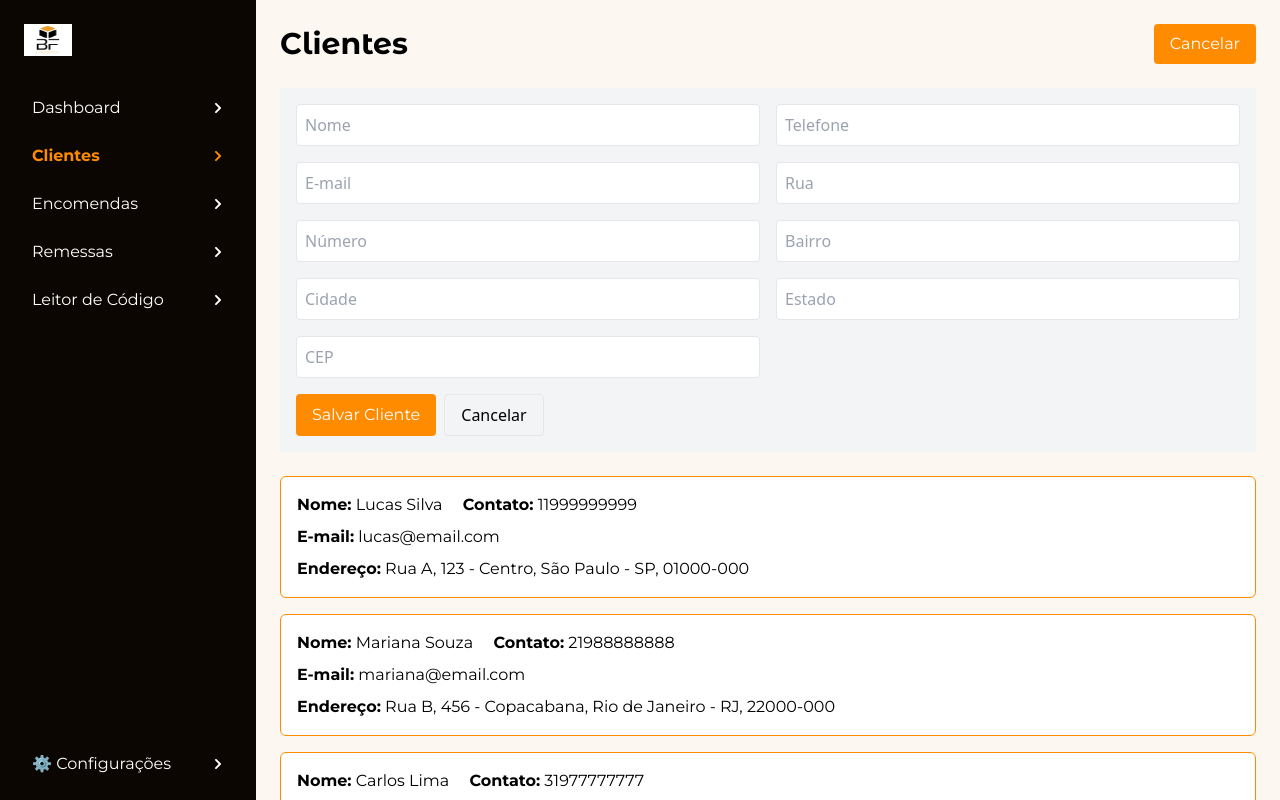
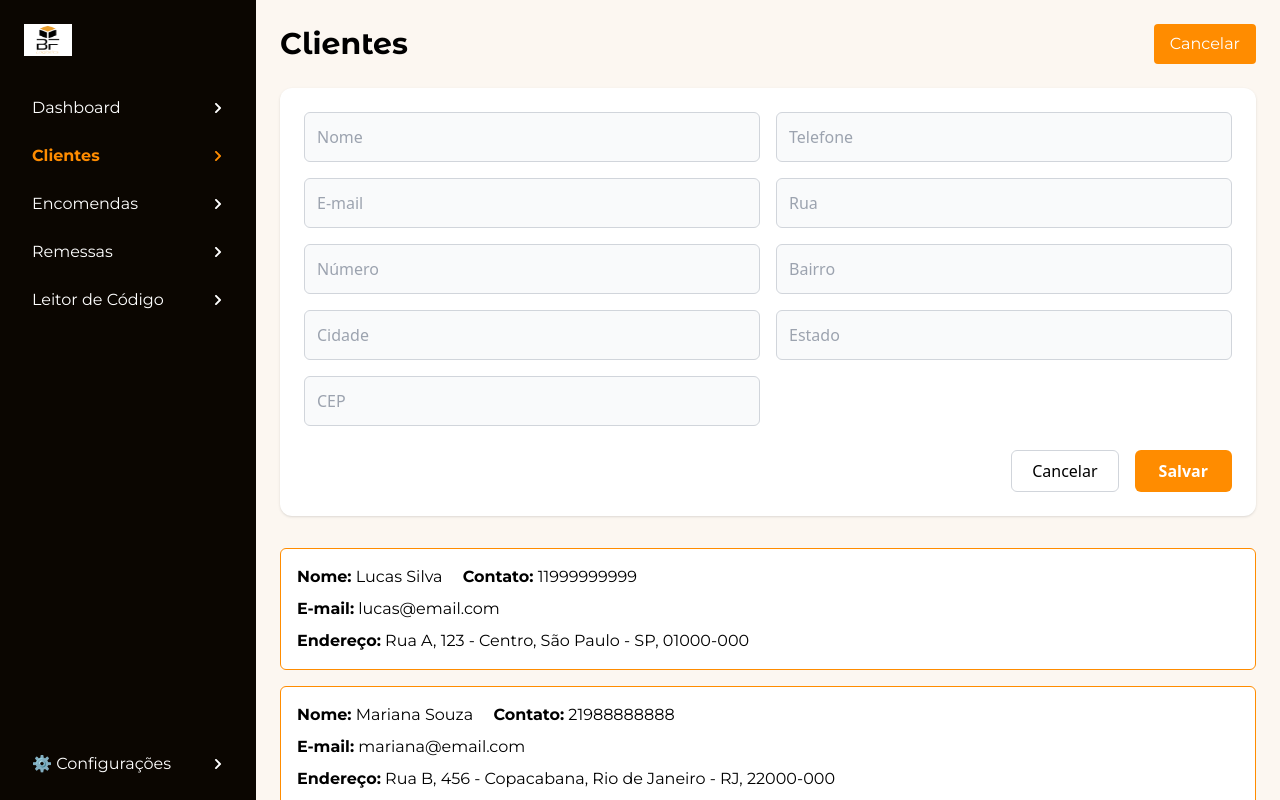
Before and after one commit to blackflightlogistics/blackflight-front, a React (Vite) app: page /admin/clientes in a window 1280 px wide. Both pictures are taken after a click on the button "Novo cliente". Built offline with nearby package versions, Linux system fonts and the light colour scheme.

Commit message:
ajuste formulario cadastro cliente

```diff
--- a/src/components/admin/ClienteForm.tsx
+++ b/src/components/admin/ClienteForm.tsx
@@ -54,28 +54,100 @@ const ClienteForm = ({ onSubmit, onCancel, initialData }: Props) => {
   return (
     <form
       onSubmit={handleSubmit}
-      className="bg-gray-100 p-4 rounded space-y-4 mb-6"
+      className="bg-white p-6 rounded-xl shadow space-y-6 mb-8"
     >
       <div className="grid grid-cols-1 md:grid-cols-2 gap-4">
-        <input name="nome" placeholder="Nome" required value={form.nome} onChange={handleChange} className="p-2 border rounded" />
-        <input name="telefone" placeholder="Telefone" required value={form.telefone} onChange={handleChange} className="p-2 border rounded" />
-        <input name="email" placeholder="E-mail" required type="email" value={form.email} onChange={handleChange} className="p-2 border rounded" />
-        <input name="rua" placeholder="Rua" required value={form.rua} onChange={handleChange} className="p-2 border rounded" />
-        <input name="numero" placeholder="Número" required value={form.numero} onChange={handleChange} className="p-2 border rounded" />
-        <input name="bairro" placeholder="Bairro" required value={form.bairro} onChange={handleChange} className="p-2 border rounded" />
-        <input name="cidade" placeholder="Cidade" required value={form.cidade} onChange={handleChange} className="p-2 border rounded" />
-        <input name="estado" placeholder="Estado" required value={form.estado} onChange={handleChange} className="p-2 border rounded" />
-        <input name="cep" placeholder="CEP" required value={form.cep} onChange={handleChange} className="p-2 border rounded" />
+        <input
+          name="nome"
+          placeholder="Nome"
+          required
+          value={form.nome}
+          onChange={handleChange}
+          className="p-3 border border-gray-300 rounded-md text-sm focus:outline-none focus:ring-2 focus:ring-orange bg-gray-50"
+        />
+        <input
+          name="telefone"
+          placeholder="Telefone"
+          required
+          value={form.telefone}
+          onChange={handleChange}
+          className="p-3 border border-gray-300 rounded-md text-sm focus:outline-none focus:ring-2 focus:ring-orange bg-gray-50"
+        />
+        <input
+          name="email"
+          placeholder="E-mail"
+          required
+          type="email"
+          value={form.email}
+          onChange={handleChange}
+          className="p-3 border border-gray-300 rounded-md text-sm focus:outline-none focus:ring-2 focus:ring-orange bg-gray-50"
+        />
+        <input
+          name="rua"
+          placeholder="Rua"
+          required
+          value={form.rua}
+          onChange={handleChange}
+          className="p-3 border border-gray-300 rounded-md text-sm focus:outline-none focus:ring-2 focus:ring-orange bg-gray-50"
+        />
+        <input
+          name="numero"
+          placeholder="Número"
+          required
+          value={form.numero}
+          onChange={handleChange}
+          className="p-3 border border-gray-300 rounded-md text-sm focus:outline-none focus:ring-2 focus:ring-orange bg-gray-50"
+        />
+        <input
+          name="bairro"
+          placeholder="Bairro"
+          required
+          value={form.bairro}
+          onChange={handleChange}
+          className="p-3 border border-gray-300 rounded-md text-sm focus:outline-none focus:ring-2 focus:ring-orange bg-gray-50"
+        />
+        <input
+          name="cidade"
+          placeholder="Cidade"
+          required
+          value={form.cidade}
+          onChange={handleChange}
+          className="p-3 border border-gray-300 rounded-md text-sm focus:outline-none focus:ring-2 focus:ring-orange bg-gray-50"
+        />
+        <input
+          name="estado"
+          placeholder="Estado"
+          required
+          value={form.estado}
+          onChange={handleChange}
+          className="p-3 border border-gray-300 rounded-md text-sm focus:outline-none focus:ring-2 focus:ring-orange bg-gray-50"
+        />
+        <input
+          name="cep"
+          placeholder="CEP"
+          required
+          value={form.cep}
+          onChange={handleChange}
+          className="p-3 border border-gray-300 rounded-md text-sm focus:outline-none focus:ring-2 focus:ring-orange bg-gray-50"
+        />
       </div>
-      <div className="flex gap-2">
-        <button type="submit" className="bg-orange text-white px-4 py-2 rounded hover:opacity-90 font-secondary text-sm">
-          Salvar Cliente
-        </button>
+
+      <div className="flex gap-4 justify-end">
         {onCancel && (
-          <button type="button" onClick={onCancel} className="px-4 py-2 border rounded">
+          <button
+            type="button"
+            onClick={onCancel}
+            className="px-5 py-2 border border-gray-300 rounded-md text-sm hover:bg-gray-100 transition"
+          >
             Cancelar
           </button>
         )}
+        <button
+          type="submit"
+          className="bg-orange text-white px-6 py-2 rounded-md font-semibold text-sm hover:opacity-90 transition"
+        >
+          Salvar
+        </button>
       </div>
     </form>
   );
```
